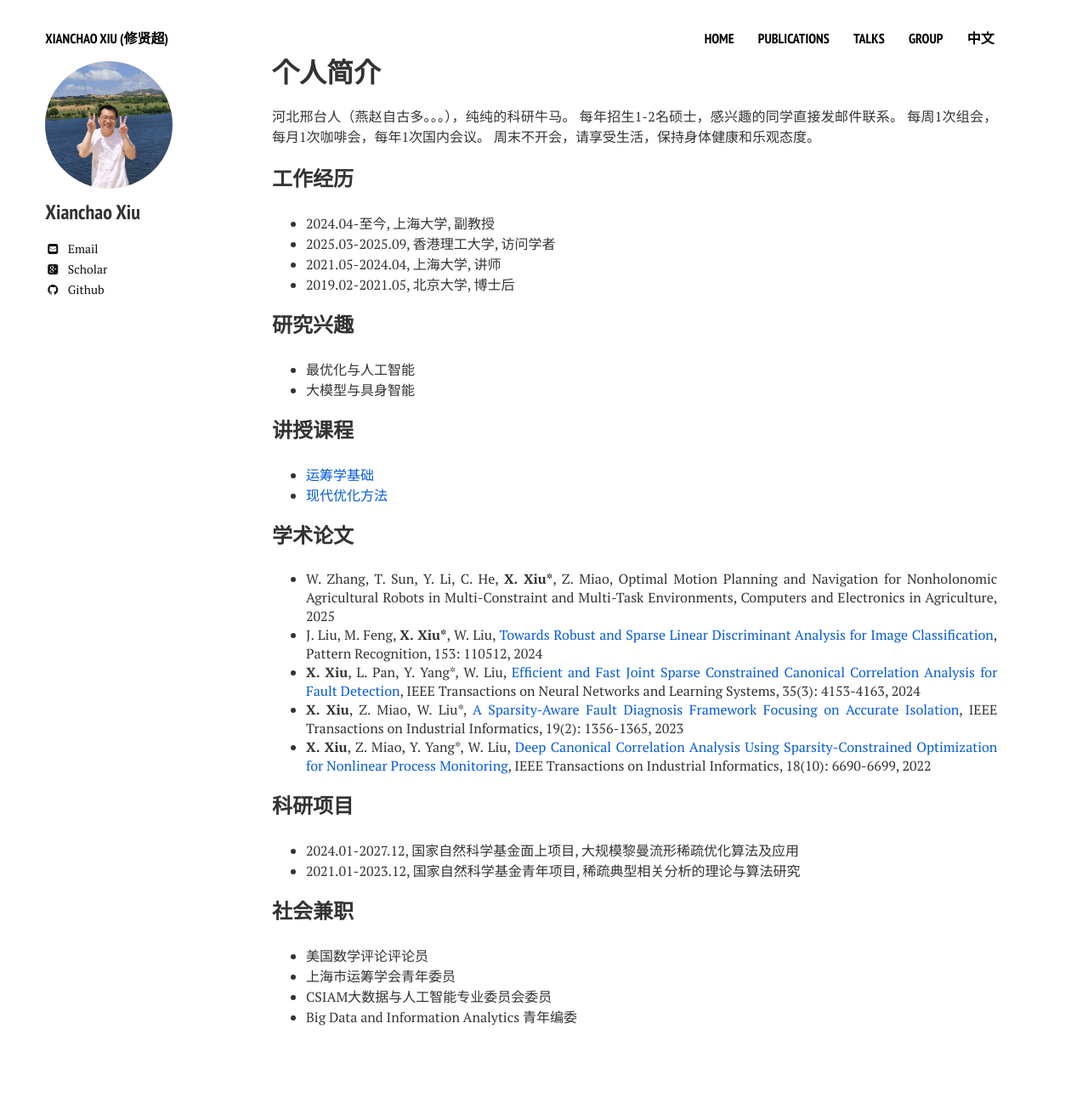
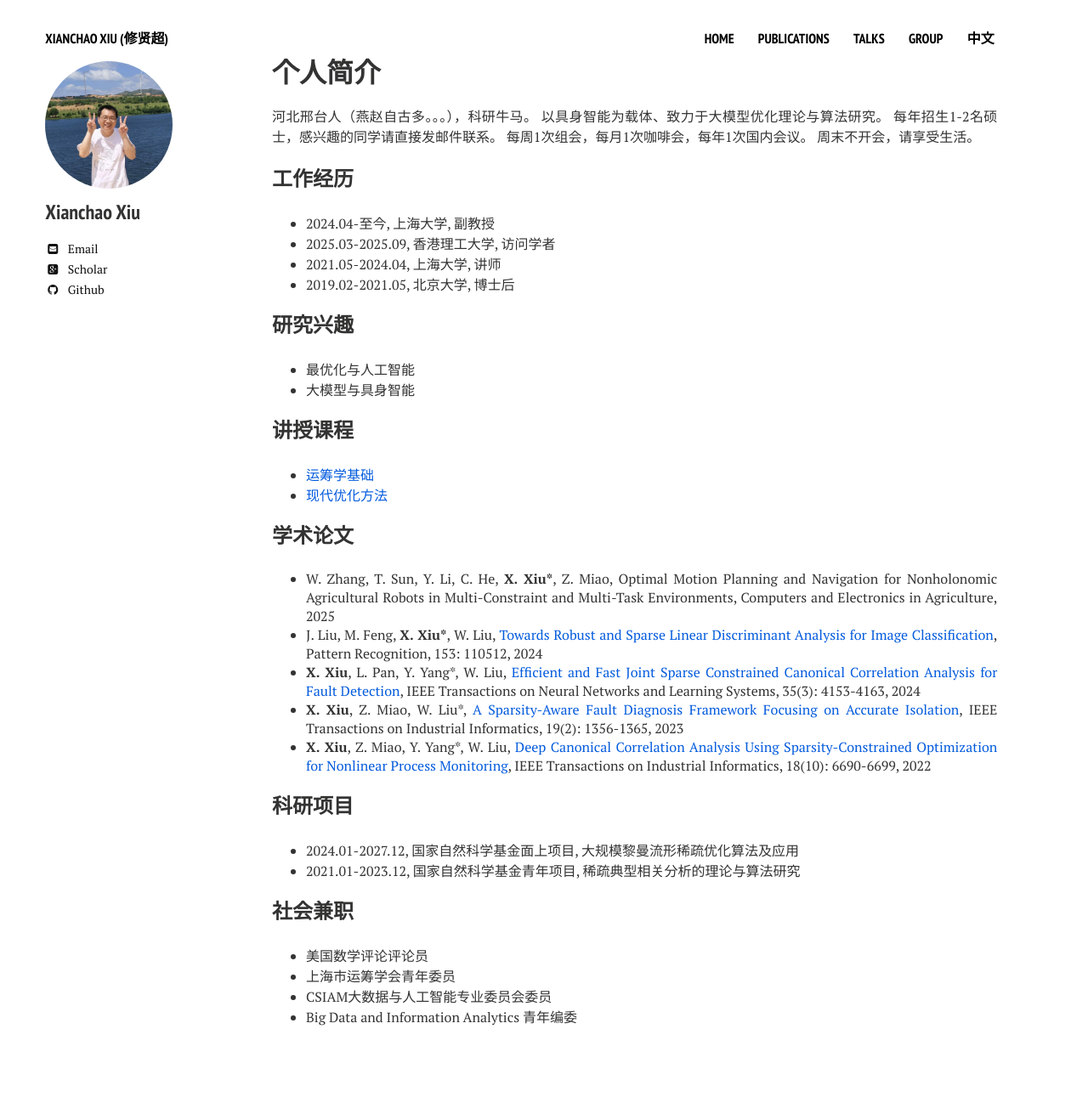
Before and after one commit to xianchaoxiu/xianchaoxiu.github.io, a Jekyll site: the page built from chinese/index.md, in a window 1280 px wide. Shown: the whole page at 85% size. Built offline with Jekyll 4.4.1, drawn with Linux system fonts in a browser that asks for light colours; nearby versions of some CDN libraries.

Commit message:
Update index.md

```diff
--- a/chinese/index.md
+++ b/chinese/index.md
@@ -7,10 +7,11 @@ comments: false
 share: false
 ---
 
-河北邢台人（燕赵自古多。。。），纯纯的科研牛马。
-每年招生1-2名硕士，感兴趣的同学直接发邮件联系。
+河北邢台人（燕赵自古多。。。），科研牛马。
+以具身智能为载体、致力于大模型优化理论与算法研究。
+每年招生1-2名硕士，感兴趣的同学请直接发邮件联系。
 每周1次组会，每月1次咖啡会，每年1次国内会议。
-周末不开会，请享受生活，保持身体健康和乐观态度。
+周末不开会，请享受生活。
 
 ### 工作经历
 * 2024.04-至今, 上海大学, 副教授 <br>
```
